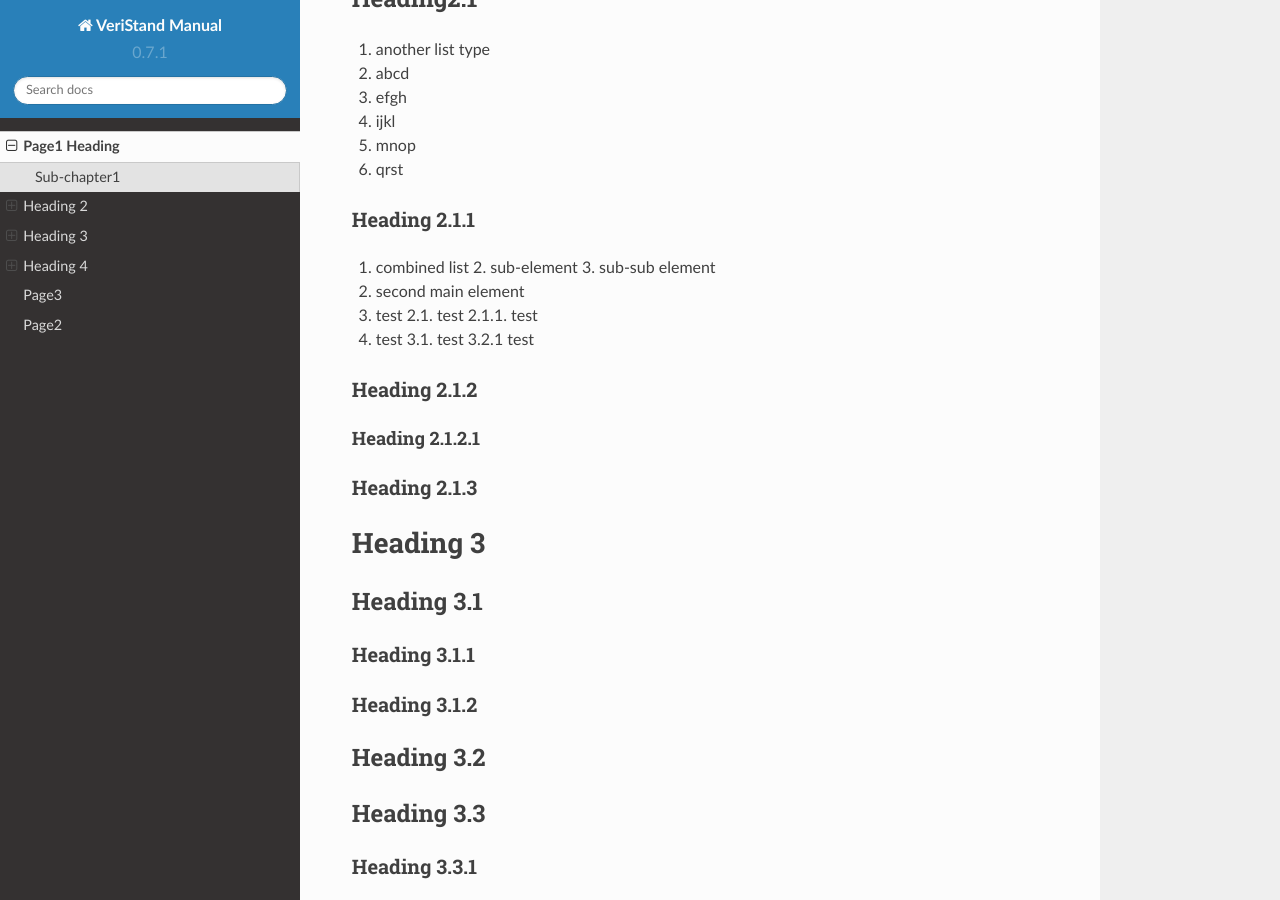
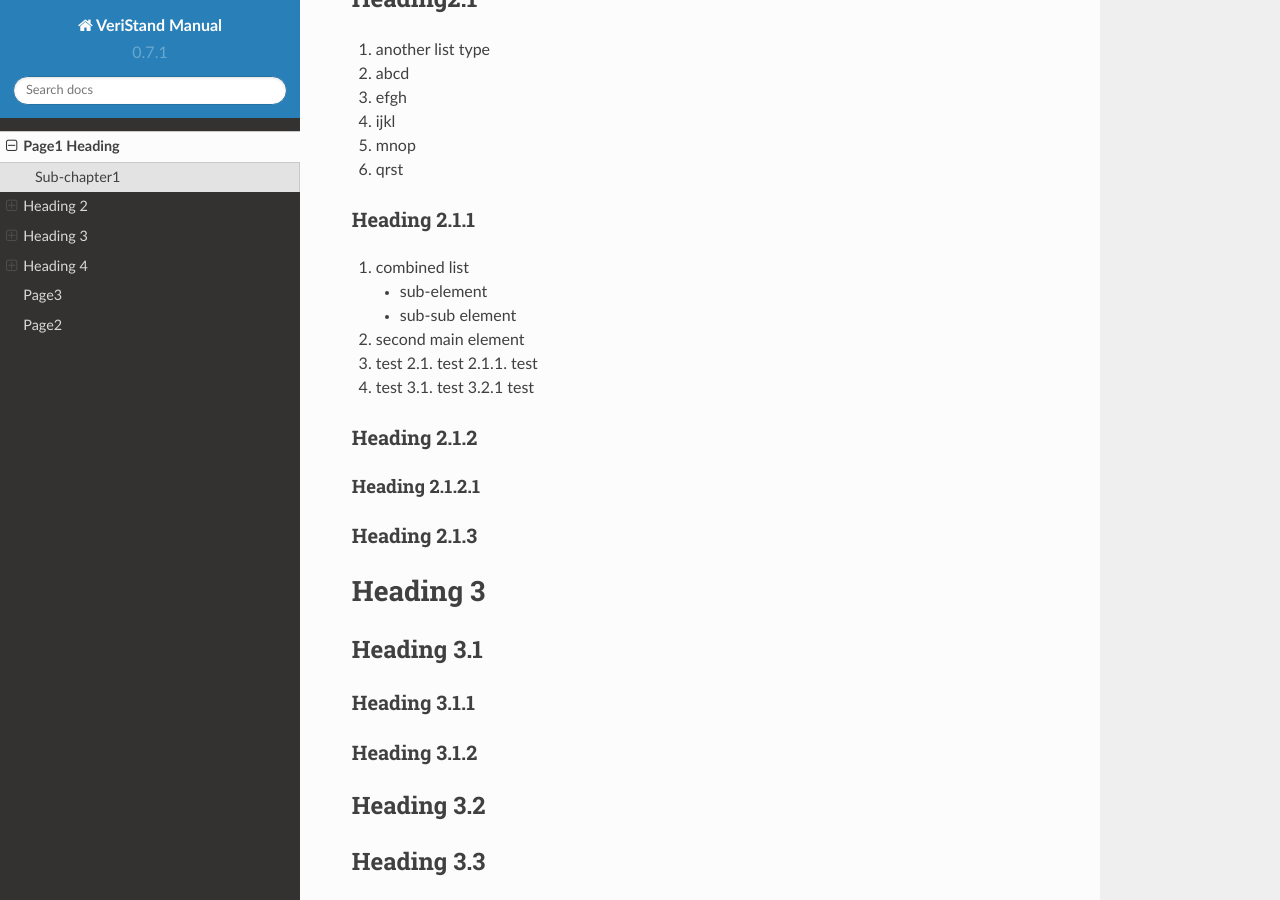
Before and after one commit to phutanu/GitHubPagesUsingRTD, a Sphinx documentation site: the page built from docs/Page1.md, in a window 1280 px wide and 900 px high, scrolled down 707 px. Built offline with Sphinx 7.4.7 and the Read the Docs theme 2.0.0, drawn with Linux system fonts in a browser that asks for light colours.

Commit message:
Update Page1.md

```diff
--- a/docs/Page1.md
+++ b/docs/Page1.md
@@ -18,13 +18,13 @@ Some text
 
 # Heading 2
 
-- first list element
-- second list element
-- third
-- fourt
-- xth
-- zeth
-- ...
+* first list element
+* second list element
+* third
+* fourt
+* xth
+* zeth
+* ...
 
 
 ## Heading2.1
@@ -39,8 +39,8 @@ Some text
 ### Heading 2.1.1
 
 1. combined list
-    2. sub-element
-    3. sub-sub element
+    - sub-element
+    - sub-sub element
 4. second main element
 
 1. test
```
